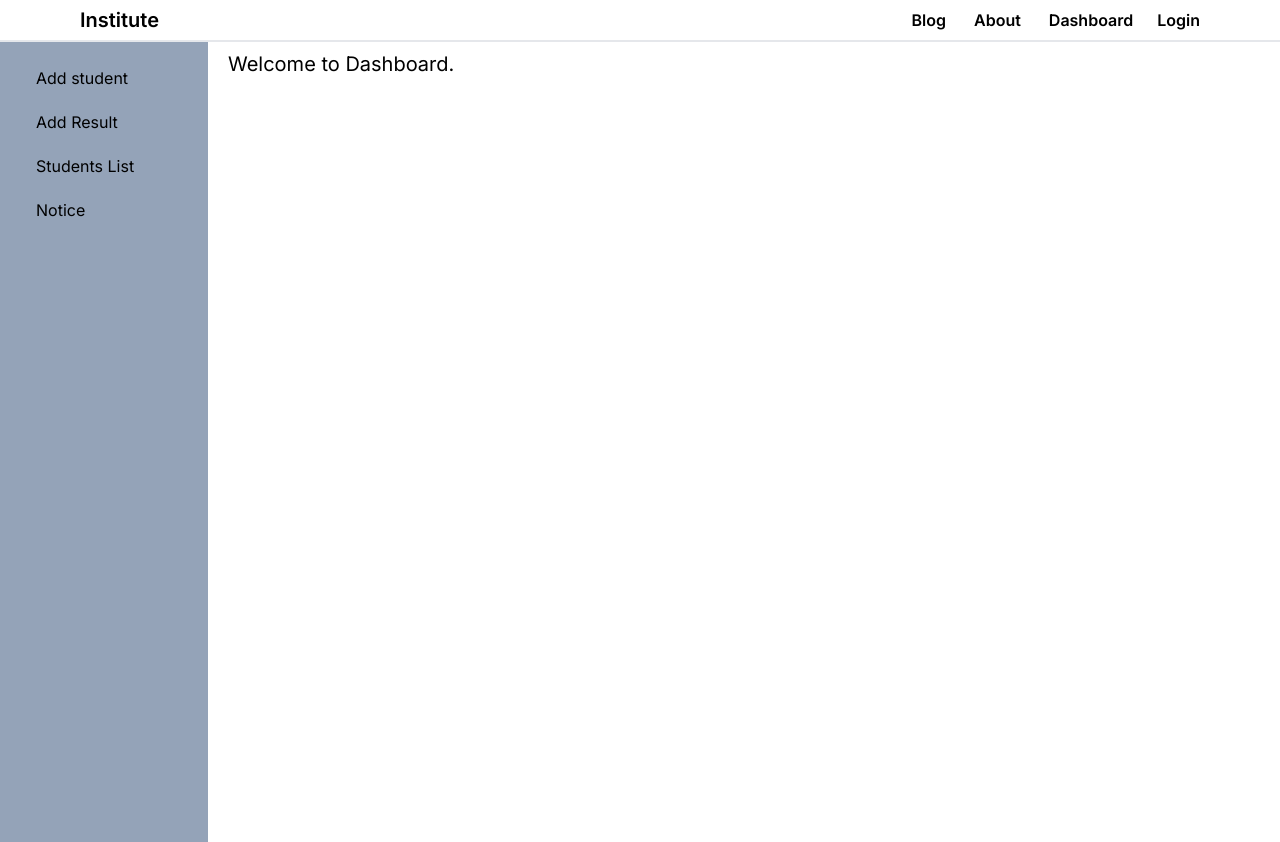
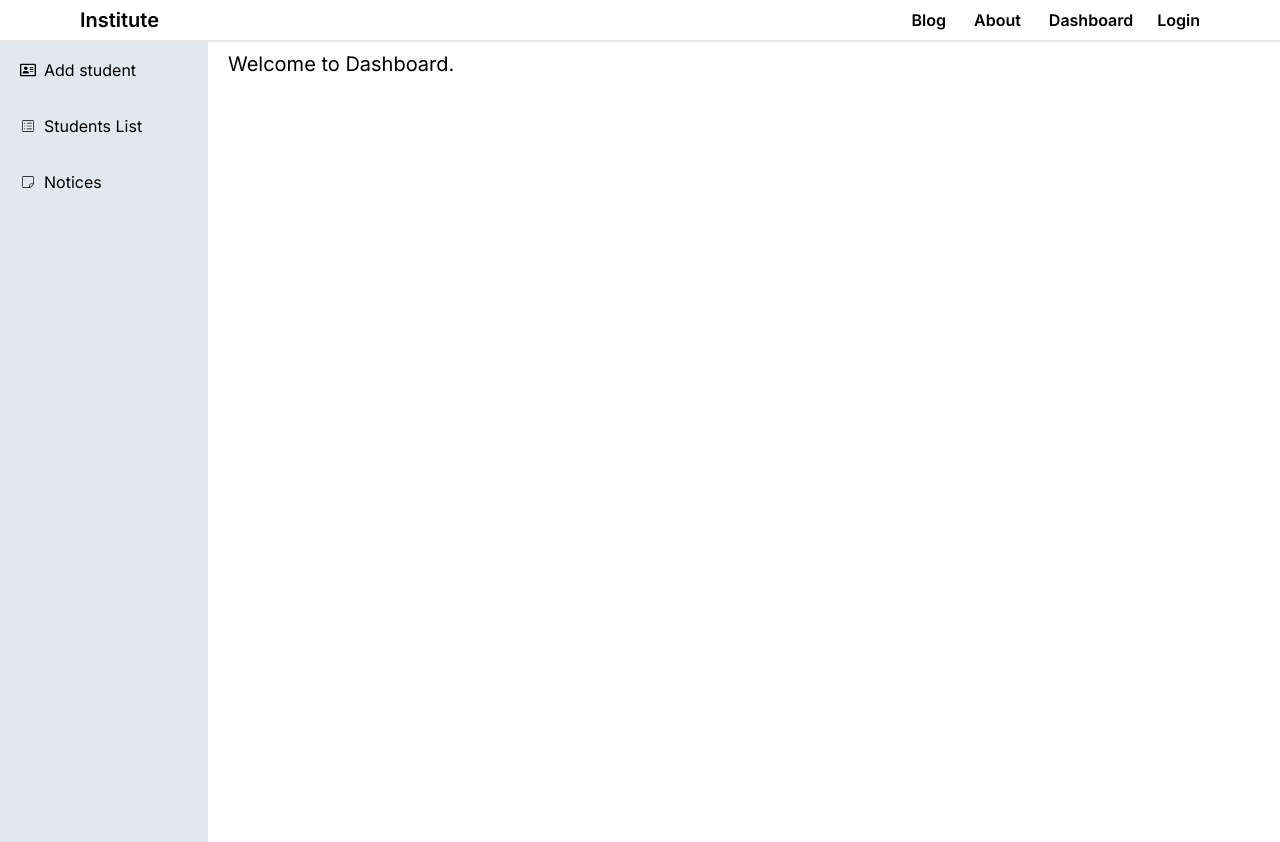
Before and after one commit to yousufislamme/institute-bd, a Next.js app: page /dashboard in a window 1280 px wide. Built offline with nearby package versions, Linux system fonts and the light colour scheme; no server answers.

Commit message:
#40 notices option and #43 add icon

```diff
--- a/app/SideBar.jsx
+++ b/app/SideBar.jsx
@@ -1,52 +1,47 @@
 "use client";
 import Link from "next/link";
 import { usePathname } from "next/navigation";
-
+import { CiStickyNote, CiViewList } from "react-icons/ci";
+import { FaRegAddressCard } from "react-icons/fa";
 const SideBar = () => {
   const pathname = usePathname();
 
   return (
     <div>
-      <nav className="h-screen w-52 bg-slate-400 p-2">
-        <ul className="text-md flex list-none flex-col gap-5 p-4">
+      <nav className="h-screen w-52 bg-slate-200 p-2">
+        <ul className="text-md flex list-none flex-col gap-4">
           <li>
             <Link
               href="/dashboard/addStudent"
-              className={`rounded-md px-3 py-2 hover:bg-slate-500 ${
-                pathname === "/dashboard/addStudent" ? "bg-slate-500" : ""
+              className={`flex items-center gap-2 rounded-md px-3 py-2 hover:bg-slate-500 ${
+                pathname === "/dashboard/addStudent"
+                  ? "bg-slate-500 text-white"
+                  : ""
               }`}
             >
+              <FaRegAddressCard />
               Add student
             </Link>
           </li>
           <li>
             <Link
-              href="/dashboard/addResult"
-              className={`rounded-md px-3 py-2 hover:bg-slate-500 ${
-                pathname === "/dashboard/addResult" ? "bg-slate-500" : ""
-              }`}
-            >
-              Add Result
-            </Link>
-          </li>
-          <li>
-            <Link
               href="/dashboard/studentsList"
-              className={`rounded-md px-3 py-2 hover:bg-slate-500 ${
+              className={`flex items-center gap-2 rounded-md px-3 py-2 hover:bg-slate-500 ${
                 pathname === "/dashboard/studentsList" ? "bg-slate-500" : ""
               }`}
             >
+              <CiViewList />
               Students List
             </Link>
           </li>
           <li>
             <Link
-              href="/dashboard/notice"
-              className={`rounded-md px-3 py-2 hover:bg-slate-500 ${
-                pathname === "/dashboard/notice" ? "bg-slate-500" : ""
+              href="/dashboard/notices"
+              className={`flex items-center gap-2 rounded-md px-3 py-2 hover:bg-slate-500 ${
+                pathname === "/dashboard/notices" ? "bg-slate-500" : ""
               }`}
             >
-              Notice
+              <CiStickyNote /> Notices
             </Link>
           </li>
         </ul>
--- a/app/dashboard/notice/page.jsx
+++ b/app/dashboard/notices/page.jsx
@@ -1,14 +1,14 @@
 "use client";
 import { useState } from "react";
 
-const Notice = () => {
+const Notices = () => {
   const [title, setTitle] = useState("");
   const [details, setDetails] = useState("");
 
   const handleSubmit = async (e) => {
     e.preventDefault();
 
-    const notice = { title, details };
+    const notices = { title, details };
 
     try {
       const response = await fetch(
@@ -18,7 +18,7 @@ const Notice = () => {
           headers: {
             "Content-Type": "application/json",
           },
-          body: JSON.stringify(notice),
+          body: JSON.stringify(notices),
         },
       );
 
@@ -60,4 +60,4 @@ const Notice = () => {
   );
 };
 
-export default Notice;
+export default Notices;
--- a/app/page.js
+++ b/app/page.js
@@ -1,12 +1,12 @@
 import Header from "@/components/Header";
 import Hero from "@/components/Hero";
-import NoticBoard from "@/components/NoticBoard";
+import NoticeBoard from "@/components/NoticeBoard";
 
 export default function Home() {
   return (
     <main>
       <Hero />
-      <NoticBoard />
+      <NoticeBoard />
     </main>
   );
 }
--- a/components/NoticBoard.jsx
+++ /dev/null
@@ -1,22 +0,0 @@
-
-const NoticBoard = () => {
-  return (
-    <div className="bg-yellow-200 w-[700px] mx-auto my-5 p-6 rounded-lg shadow-md">
-      <h2 className="text-2xl font-semibold mb-4 ">Notice Board</h2>
-      <ul className="space-y-2">
-        <li className="flex items-center">
-          <div className="text-gray-700">
-            <strong>Important:</strong> The school will be closed on Monday, May 27, 2024 due to a holiday.
-          </div>
-        </li>
-        <li className="flex items-center">
-          <div className="text-gray-700">
-            <strong>Reminder:</strong> Please submit your assignments on time.
-          </div>
-        </li>
-      </ul>
-    </div>
-  );
-};
-
-export default NoticBoard;
--- /dev/null
+++ b/components/NoticeBoard.jsx
@@ -0,0 +1,51 @@
+"use client";
+import { useEffect, useState } from "react";
+
+const NoticeBoard = () => {
+  const [Notices, setNotices] = useState([]);
+  const [currentNotice, setCurrentNotice] = useState(null); // Add state for current notice
+
+  useEffect(() => {
+    fetch(
+      "https://school-server-git-main-yousufislammes-projects.vercel.app/notices",
+    )
+      .then((res) => res.json())
+      .then((data) => {
+        console.log(data);
+        setNotices(data);
+
+        // Set the current notice to the last item
+        if (data.length > 0) {
+          setCurrentNotice(data[data.length - 1]);
+        }
+      });
+  }, []);
+  return (
+    <div className="mx-auto my-5 w-[700px] rounded-lg bg-yellow-200 p-6 shadow-md">
+      <h2 className="mb-4 text-2xl font-semibold">Notice Board</h2>
+      <ul className="space-y-2">
+        <li className="flex items-center">
+          <div className="text-gray-700">
+            <strong>Important:</strong> The school will be closed on Monday, May
+            27, 2024 due to a holiday.
+          </div>
+        </li>
+        <li className="flex items-center">
+          <div className="text-gray-700">
+            <strong>Reminder:</strong> Please submit your assignments on time.
+          </div>
+        </li>
+      </ul>
+      {currentNotice ? (
+        <div>
+          <p>{currentNotice.title}</p>
+          <p>{currentNotice.details}</p>
+        </div>
+      ) : (
+        <p>Loading...</p>
+      )}
+    </div>
+  );
+};
+
+export default NoticeBoard;
```
